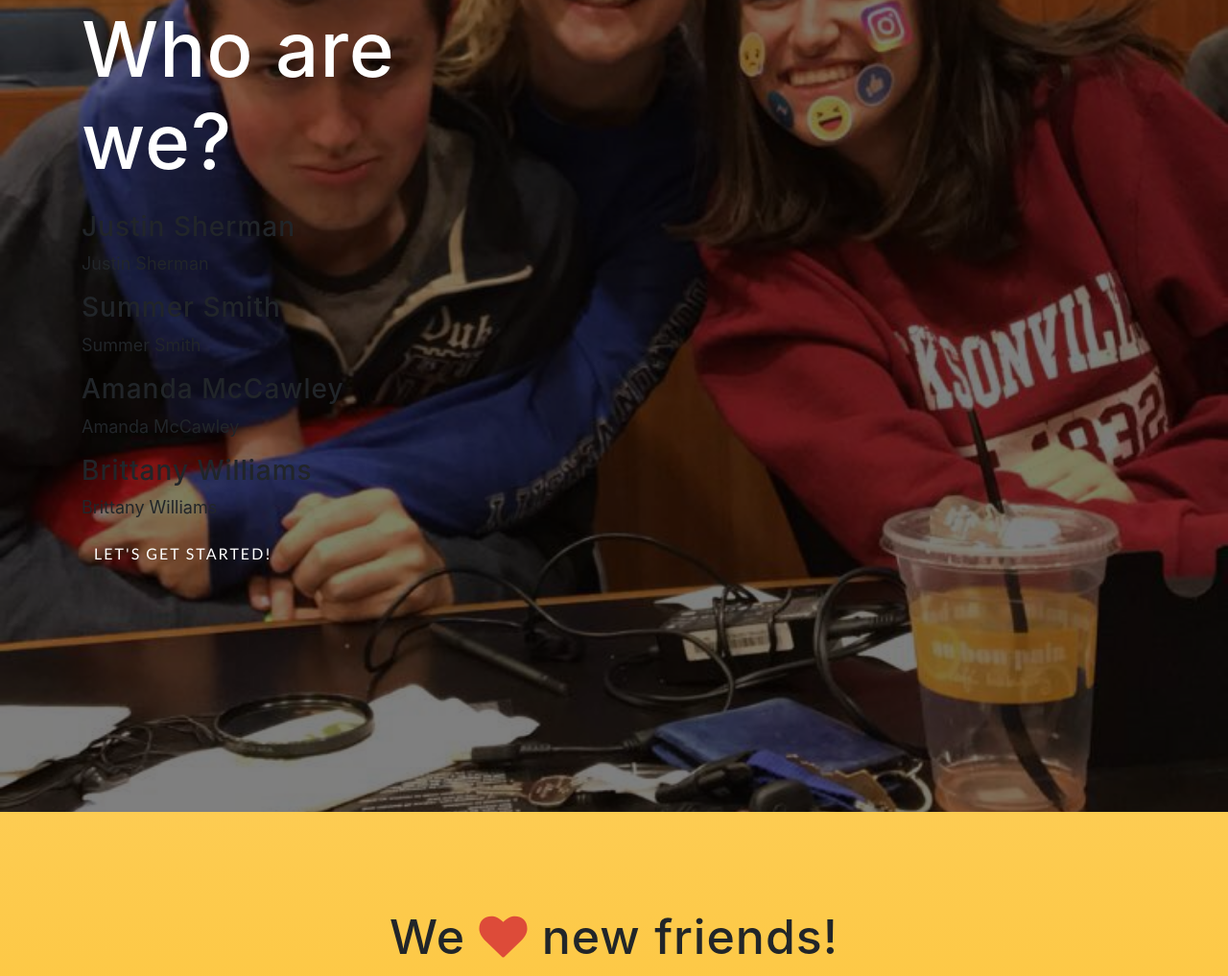
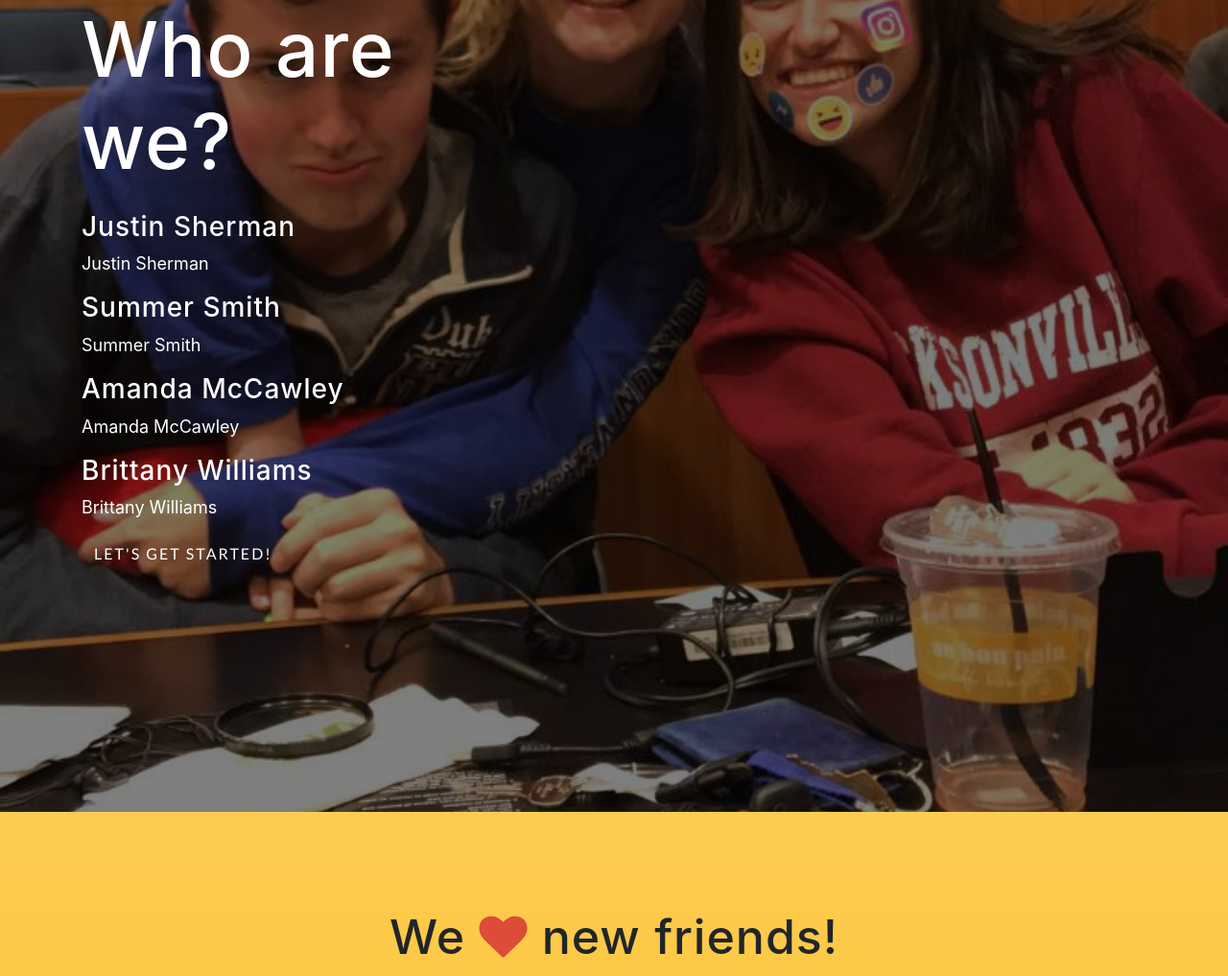
Before and after one commit to SummerSmith/girls-space, a website with bundled scripts: page startbootstrap-new-age-gh-pages/index.html in a window 1280 px wide. Shown: the part 2856-3873 px from the top of the page at 96% size. Built offline with nearby package versions, Linux system fonts and the light colour scheme; a web font is replaced by a local one.

Commit message:
creator update

```diff
--- a/startbootstrap-new-age-gh-pages/index.html
+++ b/startbootstrap-new-age-gh-pages/index.html
@@ -174,14 +174,14 @@
       <div class="cta-content">
         <div class="container">
           <h2 style="color:white">Who are we?</h2>
-          <h3>Justin Sherman</h3>
-          <p>Justin Sherman</p>
-          <h3>Summer Smith</h3>
-          <p>Summer Smith</p>
-          <h3>Amanda McCawley</h3>
-          <p>Amanda McCawley</p>
-          <h3>Brittany Williams</h3>
-          <p>Brittany Williams</p>
+          <h3 style="color:white">Justin Sherman</h3>
+          <p style="color:white">Justin Sherman</p>
+          <h3 style="color:white">Summer Smith</h3>
+          <p style="color:white">Summer Smith</p>
+          <h3 style="color:white">Amanda McCawley</h3>
+          <p style="color:white">Amanda McCawley</p>
+          <h3 style="color:white">Brittany Williams</h3>
+          <p style="color:white">Brittany Williams</p>
           <a href="#download" class="btn btn-outline btn-xl js-scroll-trigger">Let's Get Started!</a>
         </div>
       </div>
```
